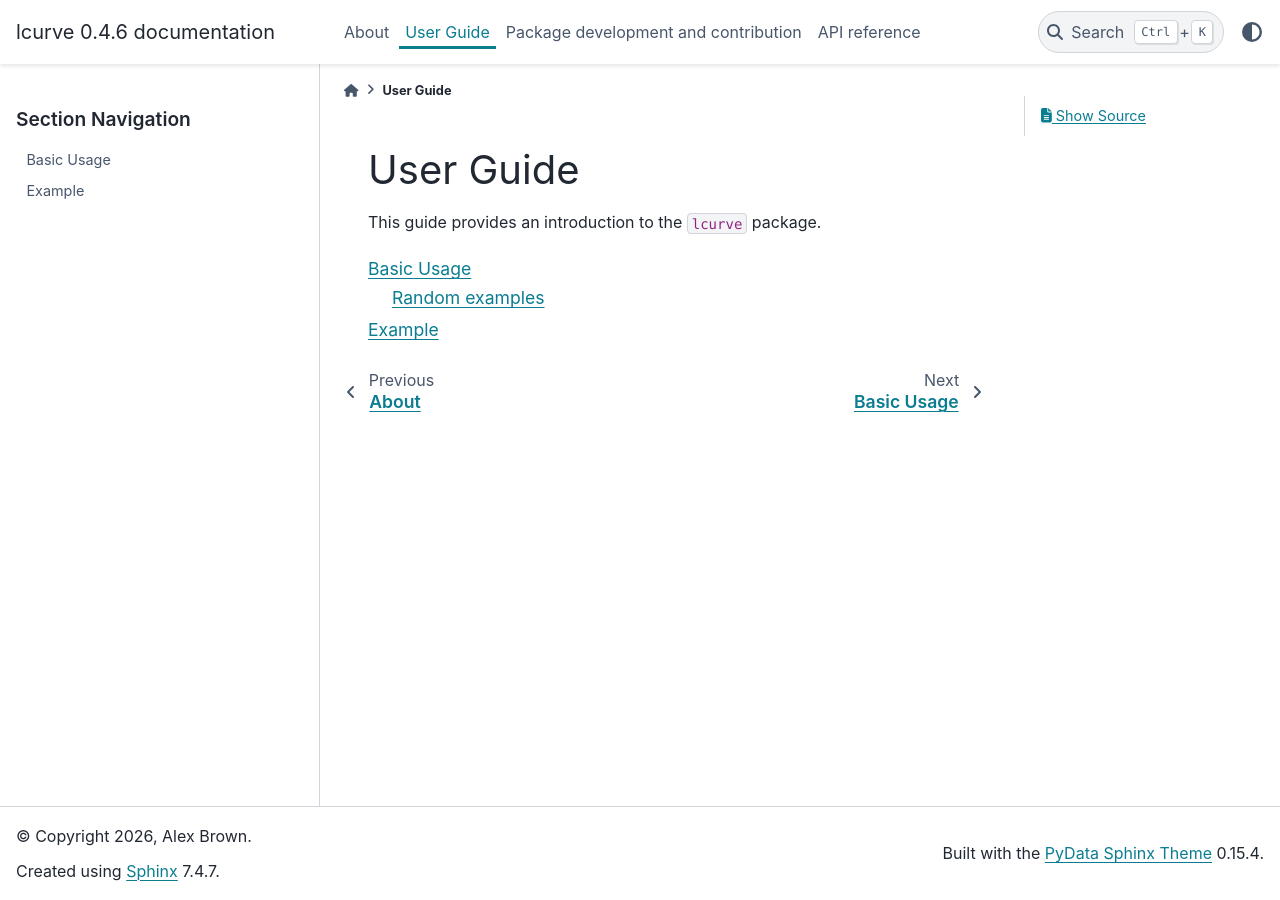
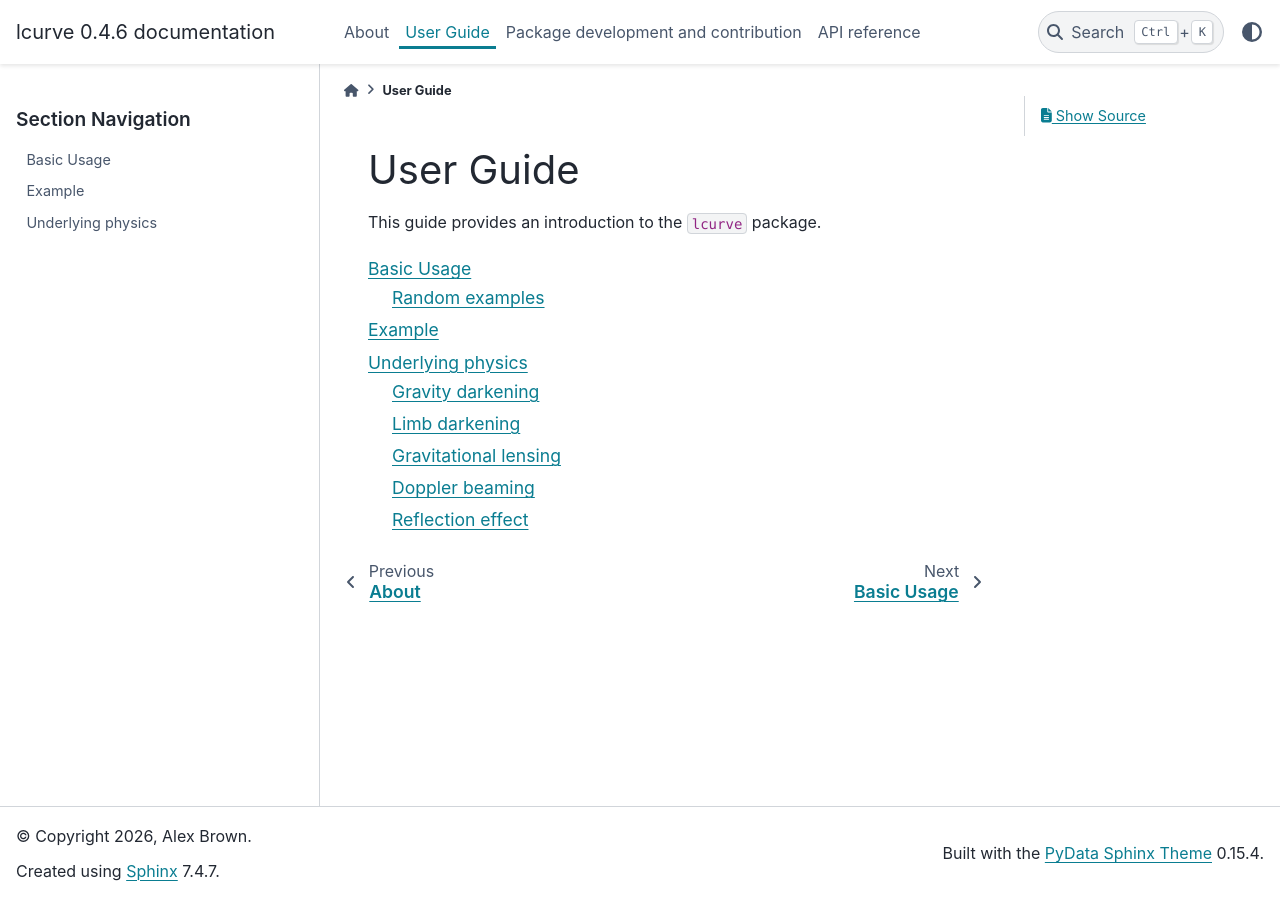
Before and after one commit to Alex-J-Brown/lroche, a Sphinx documentation site: the page built from docs/source/user_guide/index.md, in a window 1280 px wide. Built offline with Sphinx 7.4.7 and the PyData theme 0.15.4, drawn with Linux system fonts in a browser that asks for light colours; the version number is read from the project's files by our own code.

Commit message:
Add outline of physics page

````diff
--- a/docs/source/user_guide/index.md
+++ b/docs/source/user_guide/index.md
@@ -6,4 +6,5 @@ This guide provides an introduction to the `lcurve` package.
 :maxdepth: 2
 example.md
 notebook.ipynb
+physics.md
 ```
--- /dev/null
+++ b/docs/source/user_guide/physics.md
@@ -0,0 +1,11 @@
+# Underlying physics
+
+## Gravity darkening
+
+## Limb darkening
+
+## Gravitational lensing
+
+## Doppler beaming
+
+## Reflection effect
````
